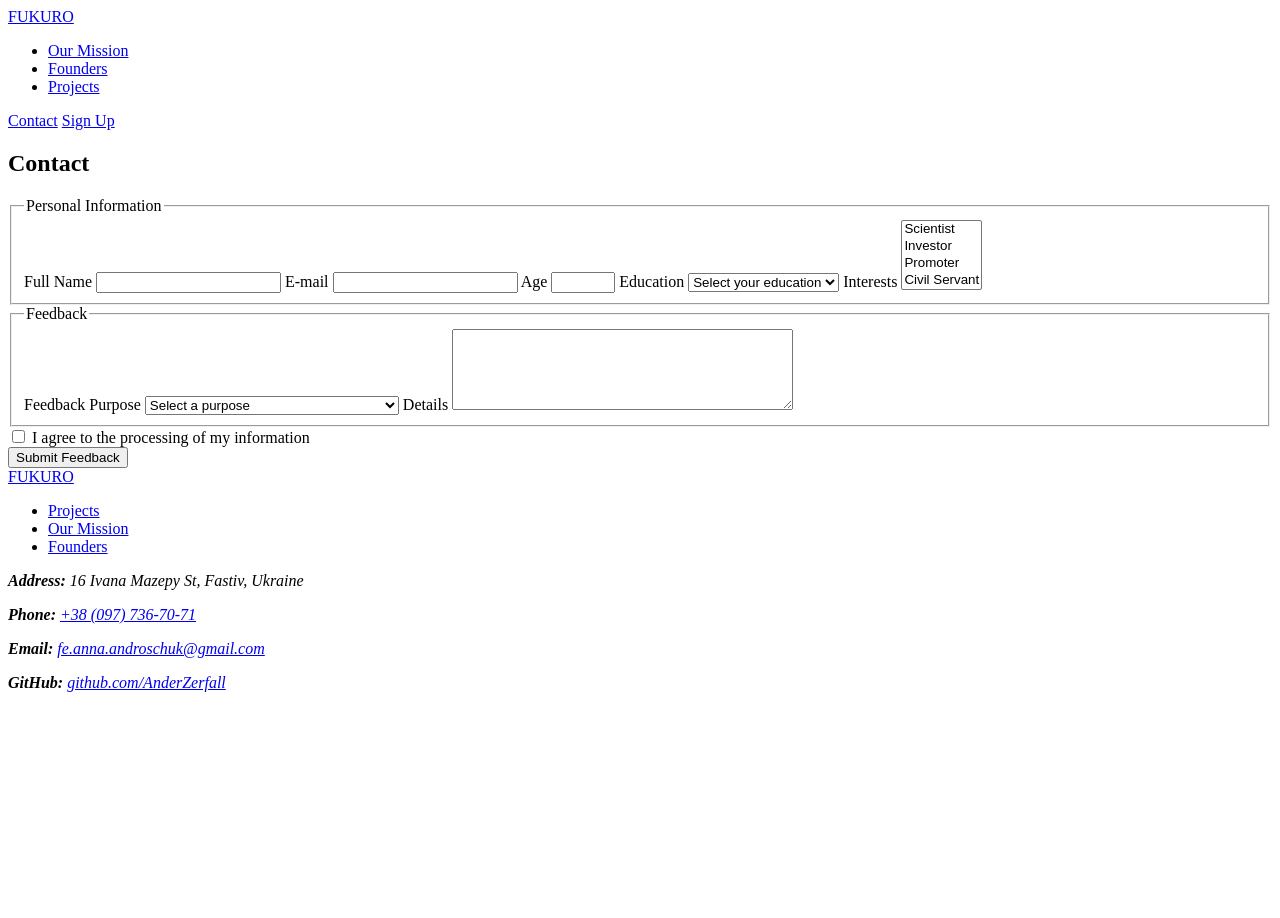
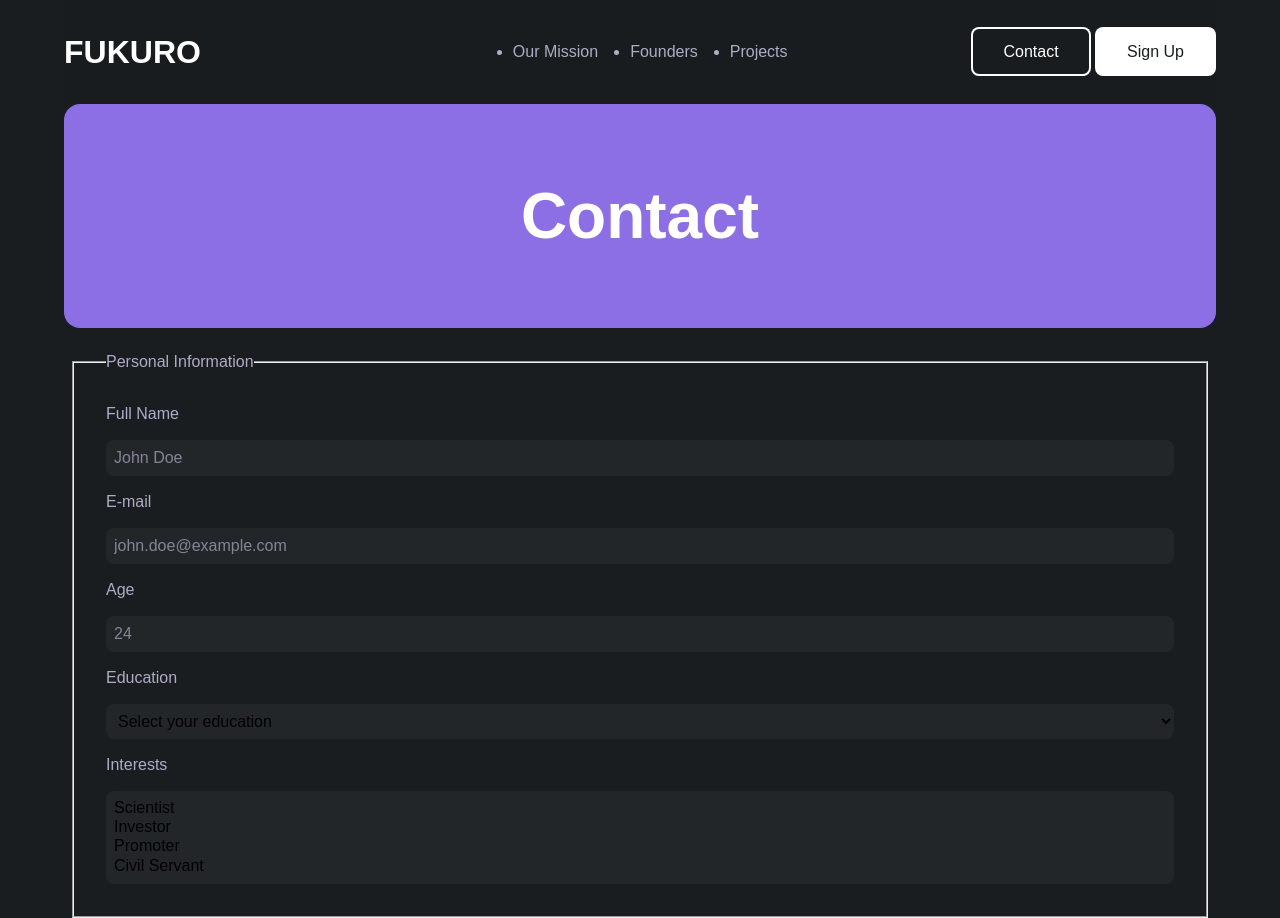
Before and after one commit to AnderZerfall/frontend-labs, a plain HTML site: page pages/contacts/contacts.html in a window 1280 px wide. Shown: the top 918 px of the page. Before the commit the page ends 800 px from the top, so only its background shows below. Drawn offline with Linux system fonts and the light colour scheme.

Commit message:
feat: set up basic styles for pages

```diff
--- a/assets/styles/styles.css
+++ b/assets/styles/styles.css
@@ -0,0 +1,300 @@
+@import url("./variables.css");
+
+* {
+  box-sizing: border-box;
+  font-family: Arial, Helvetica, sans-serif;
+  font-size: var(--font-size);
+  line-height: 1.25;
+  margin: 0;
+  padding: 0;
+}
+
+img {
+  max-width: 100%;
+  display: block;
+  margin: 0 auto;
+}
+
+a {
+  color: inherit;
+  text-decoration: none;
+}
+
+.image-wrapper {
+  margin: 0;
+  display: flex;
+  justify-content: center;
+  align-items: center;
+  object-fit: contain;
+}
+
+html {
+  background-color: var(--color-background);
+  color: var(--color-text);
+}
+
+h1 {
+  font-size: var(--font-size--16x);
+}
+
+h2 {
+  font-size: var(--font-size--4x);
+}
+
+h3 {
+  font-size: var(--font-size--2x);
+}
+
+input, select, textarea {
+    outline: none;
+    border: none;
+    background-color: var(--color-secondary);
+    padding: var(--spacing);
+    border-radius: var(--spacing);
+}
+
+input::placeholder, textarea::placeholder {
+    color: var(--color-text);
+    opacity: 0.7;
+}
+
+.main {
+  margin: 0 auto;
+  max-width: 100%;
+  min-height: 100vh;
+  position: relative;
+  padding: 0 var(--spacing--8x) var(--spacing--4x);
+}
+
+.container {
+  margin: 0 auto;
+  display: flex;
+  width: 100%;
+  padding: var(--spacing);
+  flex-direction: column;
+}
+
+.button {
+    border: none;
+  width: fit-content;
+  padding: var(--spacing--2x) var(--spacing--4x);
+  font-size: var(--font-size);
+  border-radius: var(--spacing);
+  cursor: pointer;
+}
+
+.button--accent {
+  background-color: var(--color-accent);
+  color: var(--color-text--accent);
+}
+
+.button--primary {
+  background-color: var(--color-primary);
+  color: var(--color-text--inv);
+}
+
+.button--secondary {
+  box-shadow: inset 0 0 0 2px var(--color-primary);
+
+  color: var(--color-text--accent);
+}
+
+.header {
+  margin: 0 auto;
+  width: 100%;
+  position: sticky;
+  top: 0;
+  left: 0;
+  z-index: 1000;
+  backdrop-filter: blur(40px);
+  background-color: rgba(26, 29, 31, 0.9);
+}
+
+.header__logo {
+  font-weight: bold;
+  font-size: var(--font-size--2x);
+  margin-right: var(--spacing--16x);
+  color: var(--color-primary);
+}
+
+.header__container {
+  display: flex;
+  justify-content: space-between;
+  align-items: center;
+  padding: var(--spacing--4x) 0;
+}
+
+.nav__list {
+  display: flex;
+  gap: var(--spacing--4x);
+}
+
+.content-block {
+  display: flex;
+  flex-direction: column;
+}
+
+.content-block {
+  margin-bottom: var(--spacing--16x);
+}
+
+.hero-block,
+.banner-block {
+  align-items: center;
+  text-align: center;
+}
+
+.banner-block__headline {
+  margin: var(--spacing--8x) 0;
+}
+
+.hero-block__container,
+.banner-block__container {
+  background-color: var(--color-accent);
+  color: var(--color-text--accent);
+  border-radius: var(--spacing--2x);
+}
+
+.hero-block__headline {
+  margin: var(--spacing--32x) 0;
+}
+
+.mission-block__container,
+.founders-block__container {
+  gap: var(--spacing--4x);
+}
+
+.mission-block__title,
+.founders-block__title {
+  text-align: center;
+  color: var(--color-primary);
+  gap: var(--spacing--4x);
+}
+
+.mission-block__cards {
+  display: flex;
+  flex-wrap: wrap;
+  align-items: center;
+  max-width: 100%;
+  gap: var(--spacing);
+}
+
+.card {
+  flex: 1;
+  display: flex;
+  padding: var(--spacing--2x);
+   border-radius: var(--spacing);
+}
+
+.mission-block .card {
+  position: relative;
+   max-height: 200px;
+    background-color: var(--color-secondary);
+  overflow: hidden;
+  min-width: var(--size--2x);
+}
+
+.mission-block .card__text-block {
+  display: flex;
+  flex-direction: column;
+  gap: var(--spacing);
+}
+
+.mission-block .card__image {
+  position: relative;
+  height: auto;
+  flex: 0 0 250px;
+  right: calc(-1 * var(--spacing--2x));
+  bottom: calc(-1 * var(--spacing--4x));
+}
+
+.founders__table {
+  width: 100%;
+  border-spacing: var(--spacing--2x);
+}
+
+.founders__table td {
+  text-align: center;
+  vertical-align: middle;
+  padding: var(--spacing);
+}
+
+.founders__header {
+  text-align: center;
+  vertical-align: middle;
+  padding: var(--spacing);
+}
+
+.founders__header > * {
+  margin-bottom: var(--spacing);
+}
+
+.founders__avatar {
+  display: inline-block;
+  width: var(--size--2x);
+  border-radius: 100%;
+  overflow: hidden;
+}
+
+.founders__avatar img {
+  width: 100%;
+  height: auto;
+}
+
+.founders__icons {
+  display: flex;
+  align-items: center;
+  justify-content: space-between;
+  gap: var(--spacing--2x);
+}
+
+.founders__icon {
+  width: var(--icon-size--2x);
+}
+
+.footer {
+  padding: var(--spacing--8x);
+  background-color: var(--color-secondary);
+  border-radius: var(--spacing--2x);
+}
+
+.footer__container {
+  display: flex;
+  flex-direction: row;
+  flex-wrap: wrap;
+  justify-content: space-between;
+  align-items: flex-start;
+  gap: var(--spacing--4x);
+  margin: 0 auto;
+  padding: 0 var(--spacing--2x);
+}
+
+.footer__logo a {
+  font-size: var(--font-size--2x);
+}
+
+.footer__logo {
+  font-weight: bold;
+  color: var(--color-primary);
+}
+
+.footer__logo,
+.footer__nav,
+.footer__contact {
+  flex: 1 1 var(--size--4x);
+  min-width: var(--size--4x);
+}
+
+.footer__nav-list {
+  display: flex;
+  flex-direction: column;
+  gap: var(--spacing);
+}
+
+.footer__nav-link {
+  text-decoration: none;
+}
+
+.footer__contact-item {
+  margin-bottom: var(--spacing);
+}
--- /dev/null
+++ b/assets/styles/variables.css
@@ -0,0 +1,38 @@
+:root {
+
+    --color-primary: #ffffff;
+    --color-accent: #8C6EE5;
+    --color-secondary: #232629;
+    --color-background: #1A1D1F;
+
+    --color-text: #aeacc6;
+    --color-text--accent: #ffffff;
+    --color-text--inv: #1A1D1F;
+
+    --font-family: 'Arial, sans-serif';
+
+    --font-size: 1rem;
+    --font-size--2x: 2rem;
+    --font-size--4x: 4rem;
+    --font-size--8x: 8rem;
+    --font-size--16x: 16rem;
+
+    --spacing: 0.5rem;
+    --spacing--2x: 1rem;
+    --spacing--4x: 2rem;
+    --spacing--8x: 4rem;
+    --spacing--16x: 8rem;
+    --spacing--32x: 16rem;
+
+    --icon-size: 12px;
+    --icon-size--2x: 24px;
+    --icon-size--4x: 48px;
+
+    --size: 60px;
+    --size--2x: 120px;
+    --size--4x: 240px;
+    --size--8x: 480px;
+    --size--10x: 600px;
+    --size--16x: 960px;
+    --size--32x: 1920px;
+}
--- a/pages/contacts/contacts.css
+++ b/pages/contacts/contacts.css
@@ -0,0 +1,15 @@
+.banner-block {
+    margin-bottom: var(--spacing--2x);
+}
+.contact-block__form {
+ display: flex;
+ flex-direction: column;
+ gap: var(--spacing--4x);
+}
+
+.contact-block__form-group {
+ display: flex;
+ flex-direction: column;
+ gap: var(--spacing--2x);
+ padding: var(--spacing--4x);
+}
--- a/pages/contacts/contacts.html
+++ b/pages/contacts/contacts.html
@@ -59,7 +59,7 @@
               href="../signup/signup.html"
               title="Go to Sign Up Page"
               aria-label="Sign Up - Click to go to sign up page"
-              class="header__cta-button button"
+              class="header__cta-button button button--primary"
               >Sign Up</a
             >
           </div>
@@ -68,7 +68,7 @@
 
       <!-- Banner Section -->
 
-      <section class="banner-block">
+      <section class="content-block banner-block">
         <div class="container banner-block__container">
           <div class="banner-block__headline">
             <h2 class="banner-block__title">Contact</h2>
@@ -78,26 +78,27 @@
 
       <!-- Contact Section -->
 
-      <section class="contact-block">
+      <section class="content-block contact-block">
         <div class="container contact-block__container">
           <form class="contact-block__form" action="" method="POST" novalidate>
             <!-- Grouped Personal Information -->
-            <fieldset class="contact-block__personal-info">
+            <fieldset class="contact-block__form-group contact-block__personal-info">
               <legend>Personal Information</legend>
 
               <label for="fullName">Full Name</label>
-              <input type="text" id="fullName" name="fullName" required />
+              <input type="text" id="fullName" placeholder="John Doe" name="fullName" required />
 
               <label for="email">E-mail</label>
-              <input type="email" id="email" name="email" required />
+              <input type="email" id="email" name="email" placeholder="john.doe@example.com" required />
 
               <label for="age">Age</label>
               <input
                 type="number"
                 id="age"
                 name="age"
+                placeholder="24"
                 min="0"
-                max="120"
+                max="100"
                 required
               />
 
@@ -127,7 +128,7 @@
 
             <!-- Grouped Feedback -->
 
-            <fieldset class="contact-block__feedback">
+            <fieldset class="contact-block__form-group contact-block__feedback">
               <legend>Feedback</legend>
 
               <!-- Feedback Purpose -->
@@ -150,6 +151,7 @@
                 name="details"
                 maxlength="500"
                 rows="5"
+                placeholder="Provide more details here..."
                 cols="40"
                 style="max-width: 100%; max-height: 200px"
               ></textarea>
@@ -164,7 +166,7 @@
             </div>
 
             <!-- Submit Button -->
-            <button type="submit">Submit Feedback</button>
+            <button type="submit" class="contact-block__button button button--accent">Submit Feedback</button>
           </form>
         </div>
       </section>
```
Also changed, not shown: index.html (+84 -47 lines), pages/projects/projects.css (+38 -0 lines), pages/projects/projects.html (+6 -9 lines).
